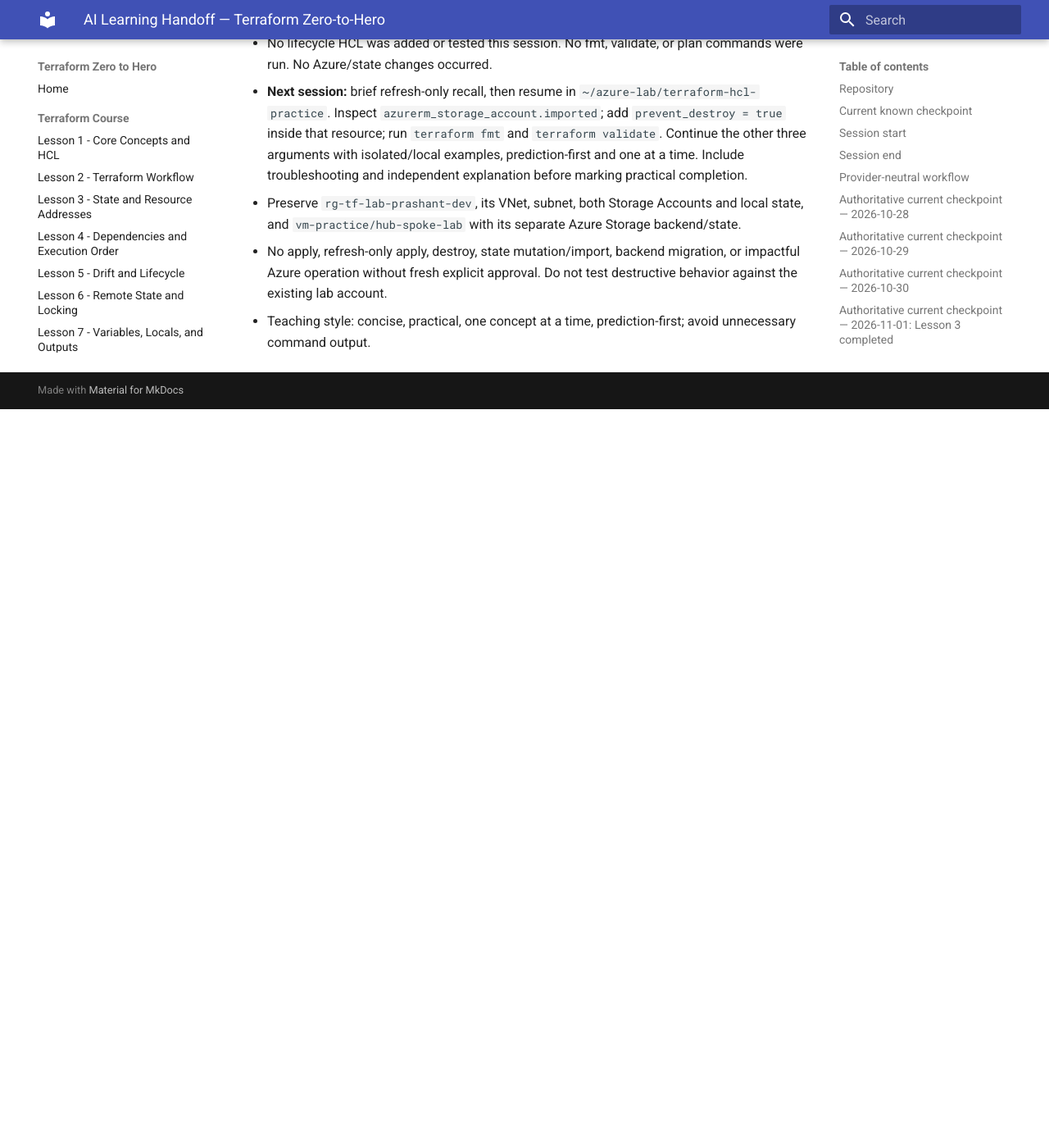
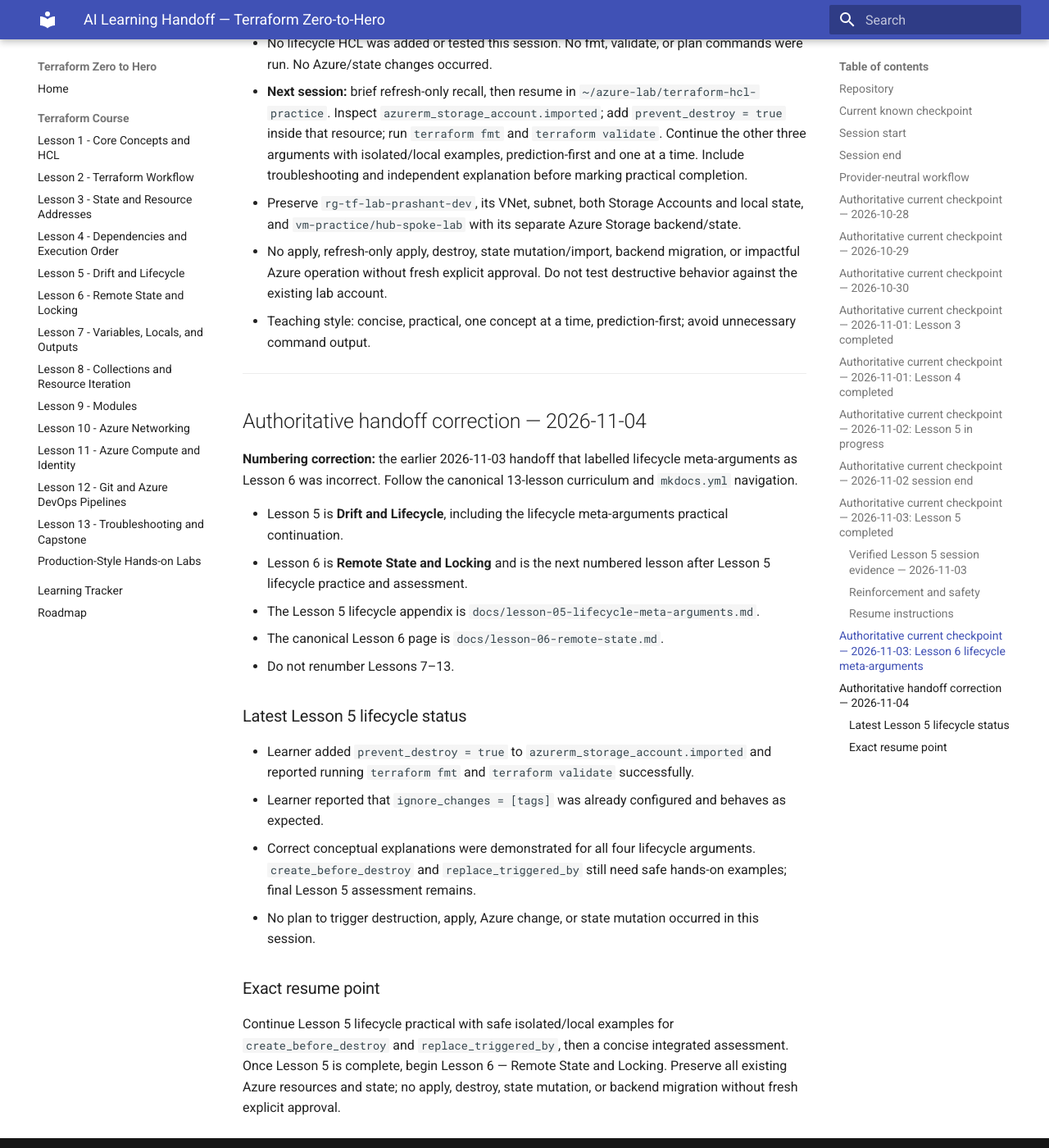
Before and after one commit to pshewale-dev/terraform-azure-lab, an MkDocs documentation site: the page built from docs/AI-LEARNING-HANDOFF.md, in a window 1280 px wide and 1400 px high, scrolled down 9601 px. Shown: the whole window at 82% size. Built offline with MkDocs 1.6.1 and Material for MkDocs 9.7.7, drawn with Linux system fonts in a browser that asks for light colours; before the commit the page ends 10100 px from its top, so only the background shows below that.

Commit message:
Correct AI handoff lesson numbering and current resume point

```diff
--- a/docs/AI-LEARNING-HANDOFF.md
+++ b/docs/AI-LEARNING-HANDOFF.md
@@ -177,3 +177,24 @@ This supersedes earlier current-checkpoint/resume instructions above. Consult `d
 - Preserve `rg-tf-lab-prashant-dev`, its VNet, subnet, both Storage Accounts and local state, and `vm-practice/hub-spoke-lab` with its separate Azure Storage backend/state.
 - No apply, refresh-only apply, destroy, state mutation/import, backend migration, or impactful Azure operation without fresh explicit approval. Do not test destructive behavior against the existing lab account.
 - Teaching style: concise, practical, one concept at a time, prediction-first; avoid unnecessary command output.
+
+---
+
+## Authoritative handoff correction — 2026-11-04
+
+**Numbering correction:** the earlier 2026-11-03 handoff that labelled lifecycle meta-arguments as Lesson 6 was incorrect. Follow the canonical 13-lesson curriculum and `mkdocs.yml` navigation.
+
+- Lesson 5 is **Drift and Lifecycle**, including the lifecycle meta-arguments practical continuation.
+- Lesson 6 is **Remote State and Locking** and is the next numbered lesson after Lesson 5 lifecycle practice and assessment.
+- The Lesson 5 lifecycle appendix is `docs/lesson-05-lifecycle-meta-arguments.md`.
+- The canonical Lesson 6 page is `docs/lesson-06-remote-state.md`.
+- Do not renumber Lessons 7–13.
+
+### Latest Lesson 5 lifecycle status
+- Learner added `prevent_destroy = true` to `azurerm_storage_account.imported` and reported running `terraform fmt` and `terraform validate` successfully.
+- Learner reported that `ignore_changes = [tags]` was already configured and behaves as expected.
+- Correct conceptual explanations were demonstrated for all four lifecycle arguments. `create_before_destroy` and `replace_triggered_by` still need safe hands-on examples; final Lesson 5 assessment remains.
+- No plan to trigger destruction, apply, Azure change, or state mutation occurred in this session.
+
+### Exact resume point
+Continue Lesson 5 lifecycle practical with safe isolated/local examples for `create_before_destroy` and `replace_triggered_by`, then a concise integrated assessment. Once Lesson 5 is complete, begin Lesson 6 — Remote State and Locking. Preserve all existing Azure resources and state; no apply, destroy, state mutation, or backend migration without fresh explicit approval.
```
